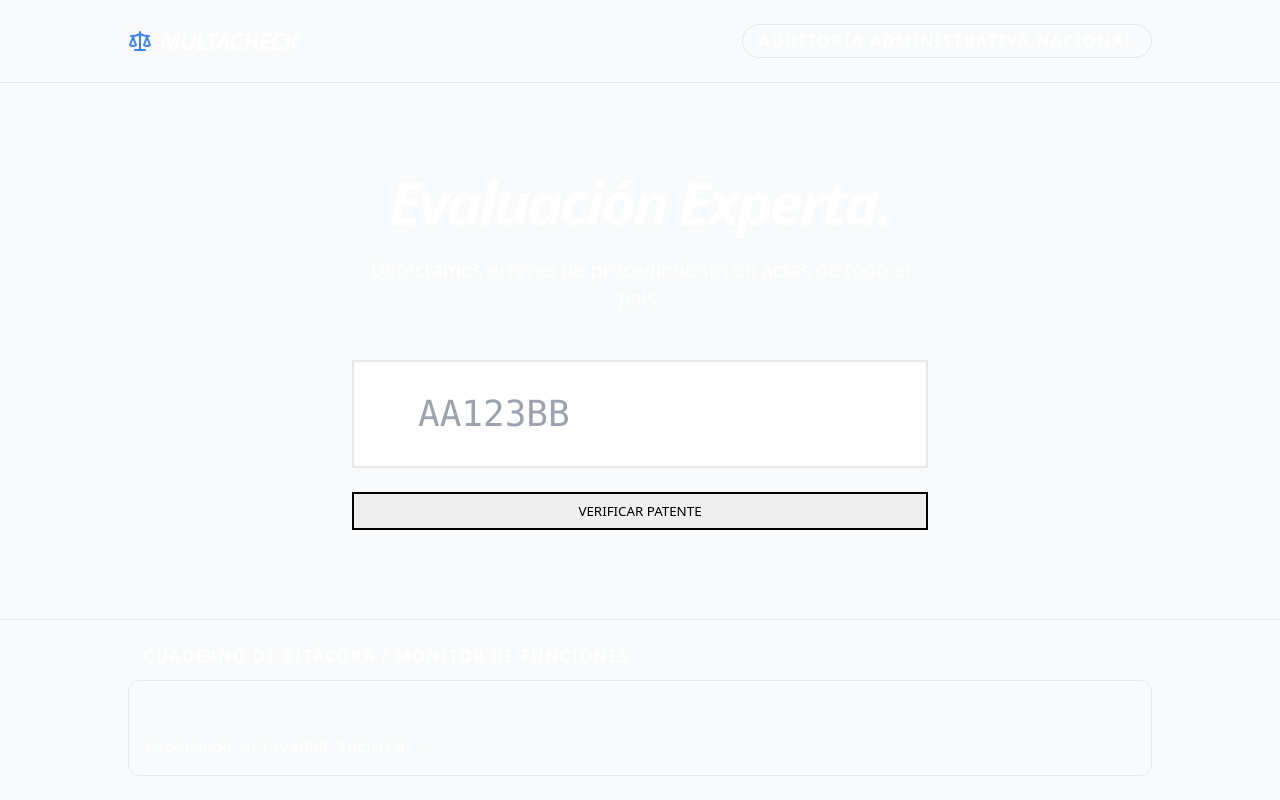
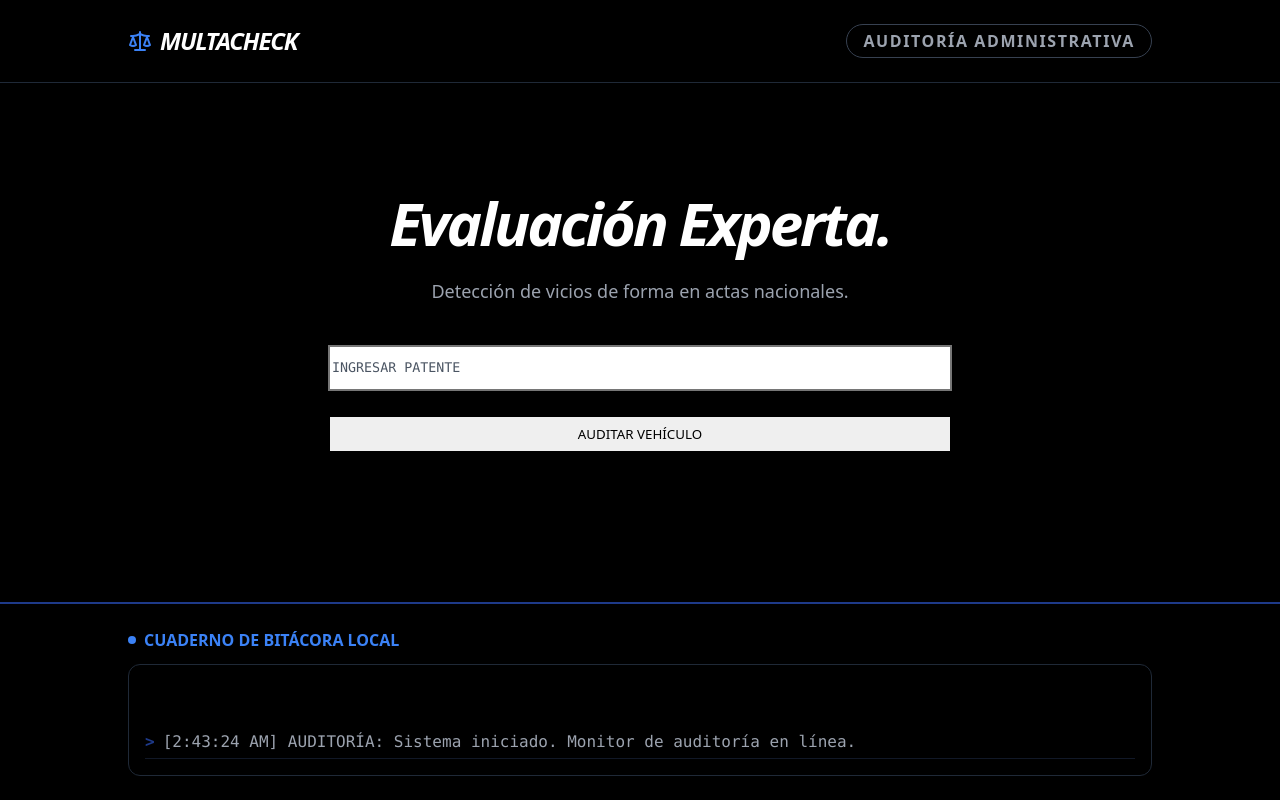
Before and after one commit to 2025ricardo1966-cyber/Multacheck, a Next.js app: page / in a window 1280 px wide. Built offline with nearby package versions, Linux system fonts and the light colour scheme.

Commit message:
Update page.tsx

```diff
--- a/app/page.tsx
+++ b/app/page.tsx
@@ -1,5 +1,5 @@
 "use client";
-import React, { useState } from 'react';
+import React, { useState, useEffect } from 'react';
 import { Scale, Loader2, CheckCircle2, Search, ArrowRight, FileText, ShieldCheck, ClipboardCheck } from 'lucide-react';
 
 export const dynamic = 'force-dynamic';
@@ -14,46 +14,57 @@ export default function MultaCheck() {
     setBitacora(prev => [logEntry, ...prev]);
   };
 
+  // Log inicial para confirmar que la bitácora funciona
+  useEffect(() => {
+    addLog("Sistema iniciado. Monitor de auditoría en línea.");
+  }, []);
+
   const handleStart = () => {
     if (!patente) return alert("Ingresá una patente.");
-    addLog(`Iniciando verificación técnica para ${patente}`);
+    addLog(`Solicitud de auditoría para dominio: ${patente}`);
     setStep('evaluating');
-    setTimeout(() => { addLog("Registro detectado. Analizando vicios de forma..."); setStep('found'); }, 3000);
+    setTimeout(() => {
+      addLog("Registro nacional detectado. Analizando inconsistencias...");
+      setStep('found');
+    }, 3000);
   };
 
   return (
-    <div className="min-h-screen bg-[#020617] text-white font-sans flex flex-col">
+    <div className="min-h-screen bg-black text-white font-sans flex flex-col items-center justify-between">
       <style jsx global>{`
         @import url('https://cdn.jsdelivr.net/npm/tailwindcss@2.2.19/dist/tailwind.min.css');
-        body { background-color: #020617; margin: 0; }
+        body { background-color: black !important; color: white !important; margin: 0; padding: 0; }
       `}</style>
 
-      <nav className="border-b border-slate-800 p-6 bg-slate-950/50">
+      {/* Header */}
+      <nav className="w-full border-b border-gray-800 p-6 bg-black">
         <div className="max-w-5xl mx-auto flex justify-between items-center">
-          <div className="flex items-center gap-2 font-black text-2xl italic tracking-tighter">
+          <div className="flex items-center gap-2 font-black text-2xl italic tracking-tighter text-white">
             <Scale className="text-blue-500" /> MULTACHECK
           </div>
-          <div className="text-[10px] font-bold text-slate-500 uppercase tracking-widest border border-slate-800 px-4 py-1 rounded-full">
-            Auditoría Administrativa Nacional
+          <div className="text-[10px] font-bold text-gray-400 uppercase tracking-widest border border-gray-700 px-4 py-1 rounded-full">
+            Auditoría Administrativa
           </div>
         </div>
       </nav>
 
-      <main className="flex-grow flex flex-col items-center justify-center px-6">
+      {/* Contenido Principal */}
+      <main className="w-full max-w-2xl flex-grow flex flex-col items-center justify-center px-6">
         {step === 'input' && (
-          <div className="w-full max-w-xl text-center">
-            <h1 className="text-6xl font-black mb-6 italic tracking-tighter">Evaluación Experta.</h1>
-            <p className="text-slate-400 text-xl mb-12">Detectamos errores de procedimiento en actas de todo el país.</p>
-            <div className="relative mb-6">
-              <Search className="absolute left-6 top-1/2 -translate-y-1/2 text-slate-600 w-8 h-8" />
+          <div className="w-full text-center">
+            <h1 className="text-5xl md:text-6xl font-black mb-6 italic tracking-tighter text-white">Evaluación Experta.</h1>
+            <p className="text-gray-400 text-lg mb-10">Detección de vicios de forma en actas nacionales.</p>
+            <div className="w-full relative mb-6">
               <input
-                type="text" placeholder="AA123BB"
-                className="w-full pl-16 p-8 bg-slate-900 border-2 border-slate-800 rounded-[35px] font-mono text-4xl uppercase focus:border-blue-500 outline-none"
-                value={patente} onChange={(e) => setPatente(e.target.value)}
+                type="text"
+                placeholder="INGRESAR PATENTE"
+                className="w-full p-8 bg-gray-900 border-2 border-gray-700 rounded-3xl font-mono text-4xl uppercase text-white placeholder-gray-600 focus:border-blue-500 outline-none transition-all"
+                value={patente}
+                onChange={(e) => setPatente(e.target.value)}
               />
             </div>
-            <button onClick={handleStart} className="w-full bg-blue-600 hover:bg-blue-500 text-white py-7 rounded-[35px] font-black text-2xl italic uppercase transition-all">
-              Verificar Patente
+            <button onClick={handleStart} className="w-full bg-blue-600 hover:bg-blue-500 text-white py-7 rounded-3xl font-black text-2xl italic uppercase transition-all shadow-lg shadow-blue-900/20">
+              AUDITAR VEHÍCULO
             </button>
           </div>
         )}
@@ -61,27 +72,42 @@ export default function MultaCheck() {
         {step === 'evaluating' && (
           <div className="text-center py-20">
             <Loader2 className="h-20 w-20 text-blue-500 mx-auto animate-spin mb-8" />
-            <h2 className="text-2xl font-black italic uppercase animate-pulse">Consultando Registro Nacional...</h2>
+            <h2 className="text-2xl font-black italic uppercase text-white animate-pulse">Sincronizando Registros...</h2>
           </div>
         )}
 
         {step === 'found' && (
-          <div className="w-full max-w-md bg-slate-900 p-10 rounded-[45px] border border-slate-800 text-center">
-            <h2 className="text-3xl font-black mb-6 italic uppercase">Registro Detectado</h2>
-            <div className="bg-black/40 p-6 rounded-3xl mb-10"><p className="text-5xl font-mono text-blue-500">{patente.toUpperCase()}</p></div>
-            <button onClick={() => setStep('input')} className="w-full bg-white text-black py-6 rounded-3xl font-black text-xl uppercase italic">Iniciar Auditoría Técnica</button>
+          <div className="w-full bg-gray-900 p-10 rounded-[40px] border border-gray-700 text-center shadow-2xl">
+            <h2 className="text-3xl font-black mb-6 italic uppercase text-white">Registro Detectado</h2>
+            <div className="bg-black p-6 rounded-3xl mb-10 border border-gray-800 italic font-mono text-5xl text-blue-500">
+              {patente.toUpperCase()}
+            </div>
+            <button onClick={() => setStep('input')} className="w-full bg-white text-black py-6 rounded-3xl font-black text-xl uppercase italic hover:bg-gray-200 transition-all">
+              INICIAR AUDITORÍA TÉCNICA
+            </button>
           </div>
         )}
       </main>
 
-      {/* ESTA ES LA BITÁCORA QUE NO TE APARECÍA */}
-      <footer className="w-full bg-slate-950 border-t border-slate-800 p-6">
+      {/* BITÁCORA / MONITOR DE FUNCIONES (Diseño reforzado) */}
+      <footer className="w-full bg-black border-t-2 border-blue-900 p-6 mt-10">
         <div className="max-w-5xl mx-auto">
-          <p className="text-[10px] font-bold text-slate-500 uppercase tracking-widest mb-3 flex items-center gap-2">
-            <span className="w-2 h-2 bg-emerald-500 rounded-full animate-pulse"></span> Cuaderno de Bitácora / Monitor de Funciones
-          </p>
-          <div className="bg-black/50 p-4 rounded-xl h-24 overflow-y-auto font-mono text-[11px] text-slate-400 border border-slate-800/50 flex flex-col-reverse">
-            {bitacora.length === 0 ? "Esperando actividad técnica..." : bitacora.map((l, i) => <div key={i}>{l}</div>)}
+          <div className="flex items-center gap-2 mb-3">
+            <div className="w-2 h-2 bg-blue-500 rounded-full animate-pulse"></div>
+            <p className="text-[11px] font-black text-blue-500 uppercase tracking-[0.2em]">
+              Cuaderno de Bitácora Local
+            </p>
+          </div>
+          <div className="bg-gray-950 p-4 rounded-xl h-28 overflow-y-auto font-mono text-[12px] text-gray-400 border border-gray-800 shadow-inner flex flex-col-reverse gap-1">
+            {bitacora.length === 0 ? (
+              <span className="text-gray-700 italic uppercase">Esperando eventos del sistema...</span>
+            ) : (
+              bitacora.map((l, i) => (
+                <div key={i} className="border-b border-gray-900 pb-1">
+                  <span className="text-blue-900 font-bold mr-2">&gt;</span>{l}
+                </div>
+              ))
+            )}
           </div>
         </div>
       </footer>
```
